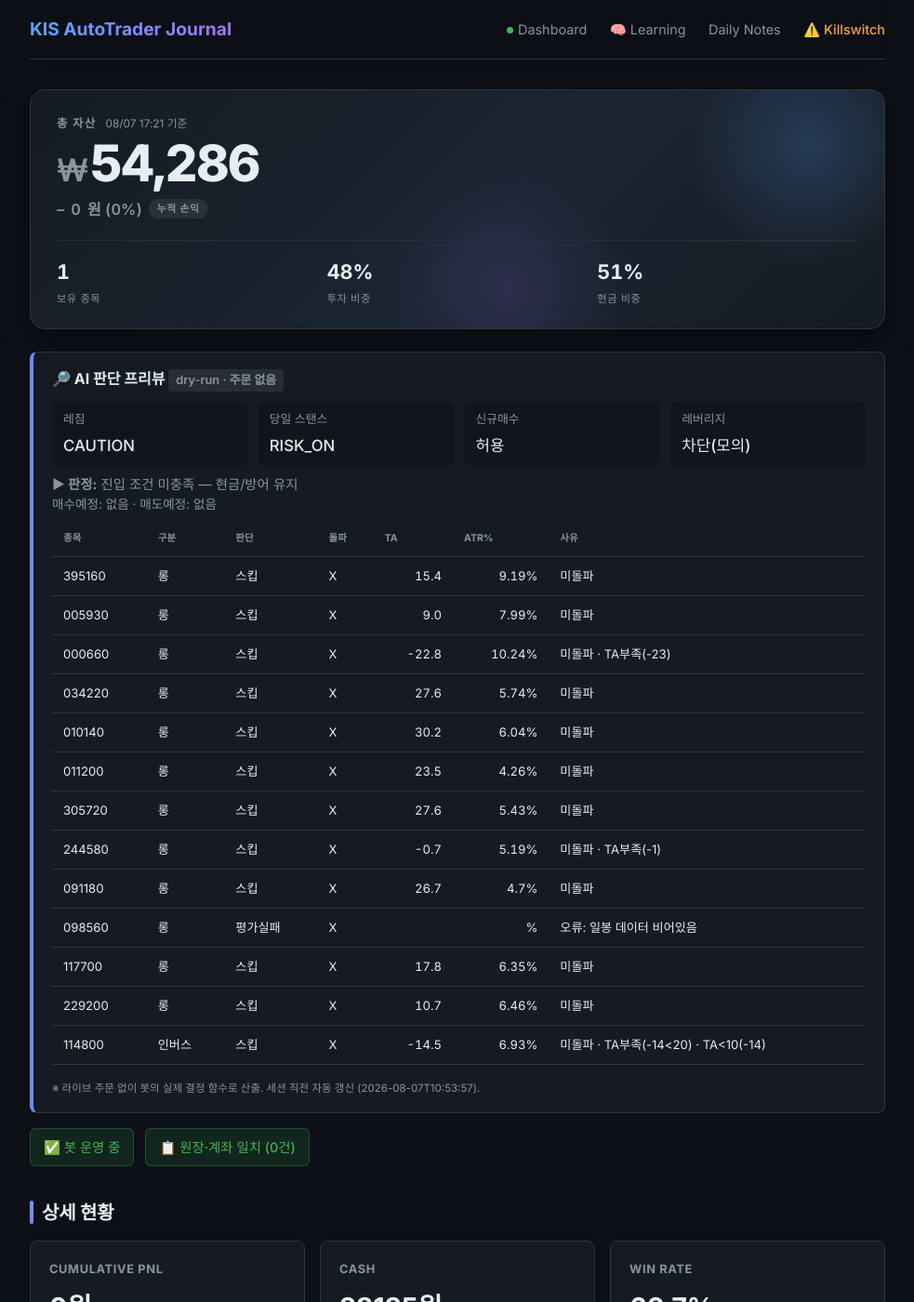
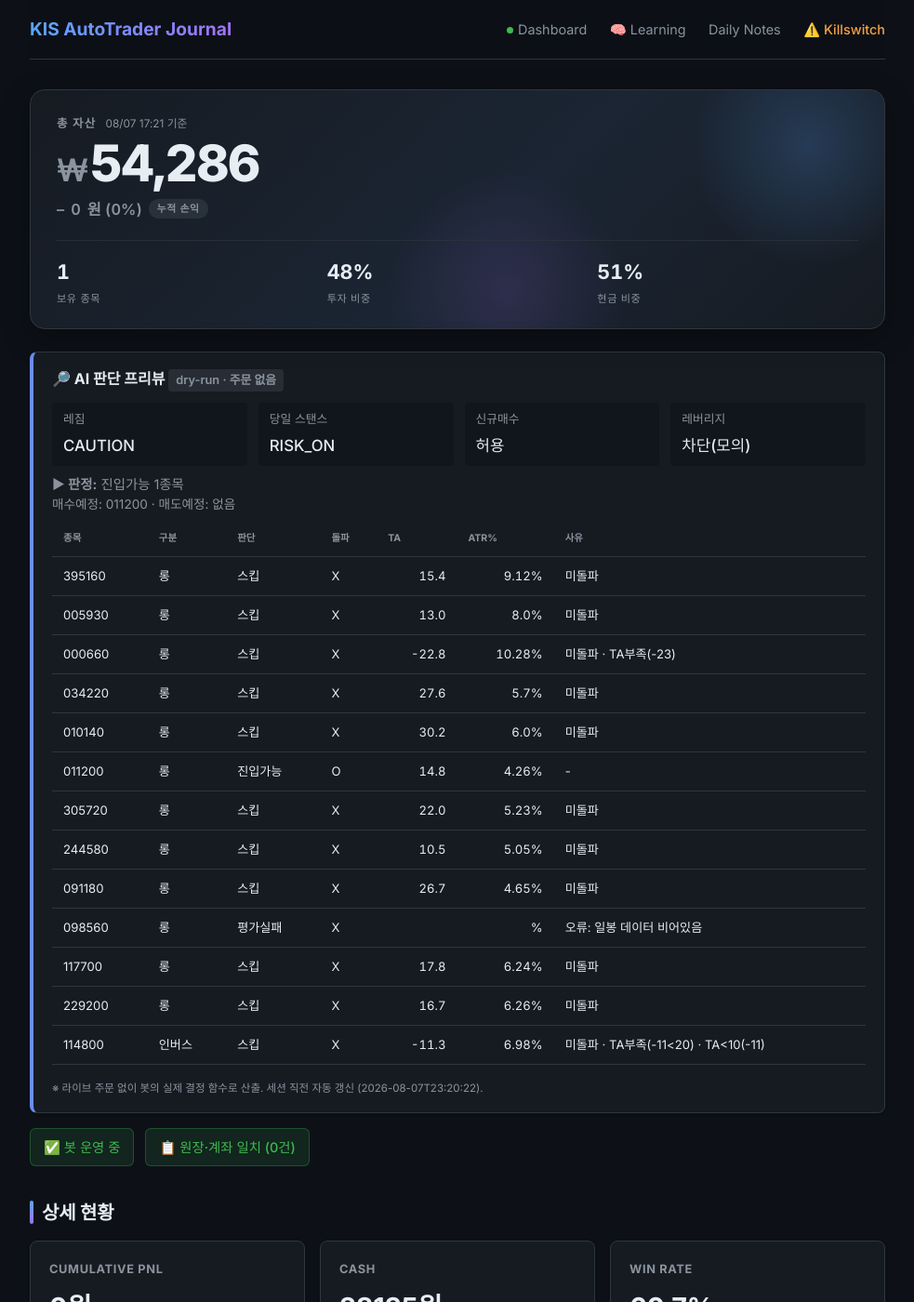
Before and after one commit to BudongJW/kis-trading-journal, a Jekyll site: the page built from index.html, in a window 1280 px wide and 1400 px high. Shown: the whole window at 93% size, without its empty margins (148-1131 px from the left). Built offline with Jekyll 4.4.1, drawn with Linux system fonts in a browser that asks for light colours; nearby versions of some CDN libraries.

Commit message:
auto: dry-run preview 08-07 14:21Z

```diff
--- a/_data/dry_run.json
+++ b/_data/dry_run.json
@@ -1,5 +1,5 @@
 {
-  "generated_at": "2026-08-07T10:53:57",
+  "generated_at": "2026-08-07T23:20:22",
   "mode": "DRY-RUN (읽기 전용, 주문 없음)",
   "market": {
     "regime": "CAUTION",
@@ -17,9 +17,19 @@
   },
   "account": {
     "cash": 28135,
-    "holdings_readable": "없음/조회실패"
+    "holdings_readable": {
+      "114800": 23
+    }
   },
-  "holdings_risk": [],
+  "holdings_risk": [
+    {
+      "symbol": "114800",
+      "qty": 23,
+      "price": 1137,
+      "would_sell": false,
+      "reason": ""
+    }
+  ],
   "entry_candidates": [
     {
       "symbol": "395160",
@@ -27,7 +37,7 @@
       "decision": "스킵",
       "breakout": false,
       "ta": 15.4,
-      "atr_pct": 9.19,
+      "atr_pct": 9.12,
       "fee_gate_ok": true,
       "why_skip": "미돌파"
     },
@@ -36,8 +46,8 @@
       "type": "롱",
       "decision": "스킵",
       "breakout": false,
-      "ta": 9.0,
-      "atr_pct": 7.99,
+      "ta": 13.0,
+      "atr_pct": 8.0,
       "fee_gate_ok": true,
       "why_skip": "미돌파"
     },
@@ -47,7 +57,7 @@
       "decision": "스킵",
       "breakout": false,
       "ta": -22.8,
-      "atr_pct": 10.24,
+      "atr_pct": 10.28,
       "fee_gate_ok": true,
       "why_skip": "미돌파 · TA부족(-23)"
     },
@@ -57,7 +67,7 @@
       "decision": "스킵",
       "breakout": false,
       "ta": 27.6,
-      "atr_pct": 5.74,
+      "atr_pct": 5.7,
       "fee_gate_ok": true,
       "why_skip": "미돌파"
     },
@@ -67,27 +77,27 @@
       "decision": "스킵",
       "breakout": false,
       "ta": 30.2,
-      "atr_pct": 6.04,
+      "atr_pct": 6.0,
       "fee_gate_ok": true,
       "why_skip": "미돌파"
     },
     {
       "symbol": "011200",
       "type": "롱",
-      "decision": "스킵",
-      "breakout": false,
-      "ta": 23.5,
+      "decision": "진입가능",
+      "breakout": true,
+      "ta": 14.8,
       "atr_pct": 4.26,
       "fee_gate_ok": true,
-      "why_skip": "미돌파"
+      "why_skip": "-"
     },
     {
       "symbol": "305720",
       "type": "롱",
       "decision": "스킵",
       "breakout": false,
-      "ta": 27.6,
-      "atr_pct": 5.43,
+      "ta": 22.0,
+      "atr_pct": 5.23,
       "fee_gate_ok": true,
       "why_skip": "미돌파"
     },
@@ -96,10 +106,10 @@
       "type": "롱",
       "decision": "스킵",
       "breakout": false,
-      "ta": -0.7,
-      "atr_pct": 5.19,
+      "ta": 10.5,
+      "atr_pct": 5.05,
       "fee_gate_ok": true,
-      "why_skip": "미돌파 · TA부족(-1)"
+      "why_skip": "미돌파"
     },
     {
       "symbol": "091180",
@@ -107,7 +117,7 @@
       "decision": "스킵",
       "breakout": false,
       "ta": 26.7,
-      "atr_pct": 4.7,
+      "atr_pct": 4.65,
       "fee_gate_ok": true,
       "why_skip": "미돌파"
     },
@@ -123,7 +133,7 @@
       "decision": "스킵",
       "breakout": false,
       "ta": 17.8,
-      "atr_pct": 6.35,
+      "atr_pct": 6.24,
       "fee_gate_ok": true,
       "why_skip": "미돌파"
     },
@@ -132,8 +142,8 @@
       "type": "롱",
       "decision": "스킵",
       "breakout": false,
-      "ta": 10.7,
-      "atr_pct": 6.46,
+      "ta": 16.7,
+      "atr_pct": 6.26,
       "fee_gate_ok": true,
       "why_skip": "미돌파"
     },
@@ -143,15 +153,15 @@
       "entry_via": "-",
       "decision": "스킵",
       "breakout": false,
-      "ta": -14.5,
-      "atr_pct": 6.93,
+      "ta": -11.3,
+      "atr_pct": 6.98,
       "fee_gate_ok": true,
-      "why_skip": "미돌파 · TA부족(-14<20) · TA<10(-14)"
+      "why_skip": "미돌파 · TA부족(-11<20) · TA<10(-11)"
     }
   ],
   "gap_recovery": {
     "enabled_live": true,
-    "now_kst": "10:54",
+    "now_kst": "23:20",
     "window": "09:00~09:20",
     "candidates": [
       {
@@ -159,7 +169,7 @@
         "name": "KODEX 미국나스닥100TR",
         "decision": "스킵",
         "gap_open_pct": 1.49,
-        "intraday_pct": -3.26,
+        "intraday_pct": -2.63,
         "in_window": false,
         "reason": "촉발 없음(오버나이트=normal≠aggressive_buy)"
       },
@@ -168,7 +178,7 @@
         "name": "삼성전자",
         "decision": "스킵",
         "gap_open_pct": 1.95,
-        "intraday_pct": -1.49,
+        "intraday_pct": -1.7,
         "in_window": false,
         "reason": "촉발 없음(오버나이트=normal≠aggressive_buy)"
       },
@@ -177,7 +187,7 @@
         "name": "SK하이닉스",
         "decision": "스킵",
         "gap_open_pct": 1.74,
-        "intraday_pct": -6.05,
+        "intraday_pct": -6.51,
         "in_window": false,
         "reason": "촉발 없음(오버나이트=normal≠aggressive_buy)"
       },
@@ -186,7 +196,7 @@
         "name": "LG디스플레이",
         "decision": "스킵",
         "gap_open_pct": 1.57,
-        "intraday_pct": -0.31,
+        "intraday_pct": 0.62,
         "in_window": false,
         "reason": "촉발 없음(오버나이트=normal≠aggressive_buy)"
       },
@@ -195,7 +205,7 @@
         "name": "삼성중공업",
         "decision": "스킵",
         "gap_open_pct": -0.23,
-        "intraday_pct": -0.68,
+        "intraday_pct": 0.0,
         "in_window": false,
         "reason": "촉발 없음(오버나이트=normal≠aggressive_buy)"
       },
@@ -204,7 +214,7 @@
         "name": "HMM",
         "decision": "스킵",
         "gap_open_pct": -0.93,
-        "intraday_pct": 1.42,
+        "intraday_pct": 2.83,
         "in_window": false,
         "reason": "촉발 없음(오버나이트=normal≠aggressive_buy)"
       },
@@ -213,7 +223,7 @@
         "name": "KODEX 2차전지",
         "decision": "스킵",
         "gap_open_pct": 3.51,
-        "intraday_pct": -1.57,
+        "intraday_pct": 2.15,
         "in_window": false,
         "reason": "촉발 없음(오버나이트=normal≠aggressive_buy)"
       },
@@ -222,7 +232,7 @@
         "name": "KODEX 바이오",
         "decision": "스킵",
         "gap_open_pct": -0.8,
-        "intraday_pct": -1.68,
+        "intraday_pct": 1.04,
         "in_window": false,
         "reason": "촉발 없음(오버나이트=normal≠aggressive_buy)"
       },
@@ -231,7 +241,7 @@
         "name": "KODEX 자동차",
         "decision": "스킵",
         "gap_open_pct": 0.0,
-        "intraday_pct": -1.42,
+        "intraday_pct": -0.09,
         "in_window": false,
         "reason": "촉발 없음(오버나이트=normal≠aggressive_buy)"
       },
@@ -249,7 +259,7 @@
         "name": "KODEX 철강",
         "decision": "스킵",
         "gap_open_pct": -0.68,
-        "intraday_pct": -2.74,
+        "intraday_pct": -0.91,
         "in_window": false,
         "reason": "촉발 없음(오버나이트=normal≠aggressive_buy)"
       },
@@ -258,7 +268,7 @@
         "name": "KODEX KOSDAQ150",
         "decision": "스킵",
         "gap_open_pct": 0.88,
-        "intraday_pct": -3.91,
+        "intraday_pct": -0.69,
         "in_window": false,
         "reason": "촉발 없음(오버나이트=normal≠aggressive_buy)"
       }
@@ -266,17 +276,17 @@
   },
   "morning_momentum": {
     "enabled_live": true,
-    "now_kst": "10:54",
+    "now_kst": "23:20",
     "window": "09:00~14:00",
     "up_th": 0.6,
     "down_th": 0.6,
     "benchmark": "069500",
-    "direction": "inverse",
-    "in_window": true,
-    "move_pct": -1.33,
-    "intraday_pct": -2.22,
-    "would_enter": true,
-    "reason": "하락 아침추세 (전일대비 -1.33%, 시가대비 -2.22%)"
+    "direction": "none",
+    "in_window": false,
+    "move_pct": -0.82,
+    "intraday_pct": -1.71,
+    "would_enter": false,
+    "reason": "윈도 밖(23:20∉09:00~14:00)"
   },
   "us_entry_candidates": [
     {
@@ -293,63 +303,65 @@
       "type": "long",
       "decision": "스킵",
       "breakout": false,
-      "ta": 7.5,
-      "atr_pct": 1.25,
-      "why_skip": "미돌파 · TA부족(+8)"
+      "ta": -6.9,
+      "atr_pct": 1.19,
+      "why_skip": "미돌파 · TA부족(-7)"
     },
     {
       "symbol": "XLF",
       "type": "long",
       "decision": "스킵",
       "breakout": false,
-      "ta": -3.2,
-      "atr_pct": 1.1,
-      "why_skip": "미돌파 · TA부족(-3)"
+      "ta": -24.7,
+      "atr_pct": 1.05,
+      "why_skip": "미돌파 · TA부족(-25)"
     },
     {
       "symbol": "SH",
       "type": "inverse",
       "decision": "스킵",
       "breakout": false,
-      "ta": 5.2,
-      "atr_pct": 1.1,
-      "why_skip": "미돌파 · TA부족(+5)"
+      "ta": 6.3,
+      "atr_pct": 1.06,
+      "why_skip": "미돌파 · TA부족(+6)"
     },
     {
       "symbol": "PSQ",
       "type": "inverse",
       "decision": "스킵",
       "breakout": false,
-      "ta": 3.2,
-      "atr_pct": 1.9,
-      "why_skip": "미돌파 · TA부족(+3)"
+      "ta": 15.3,
+      "atr_pct": 1.81,
+      "why_skip": "미돌파"
     },
     {
       "symbol": "TLT",
       "type": "defensive",
       "decision": "스킵",
       "breakout": false,
-      "ta": -4.9,
+      "ta": 8.5,
       "atr_pct": 0.56,
-      "why_skip": "미돌파 · TA부족(-5) · 수수료게이트"
+      "why_skip": "미돌파 · TA부족(+8) · 수수료게이트"
     },
     {
       "symbol": "SHY",
       "type": "defensive",
       "decision": "스킵",
       "breakout": false,
-      "ta": 11.1,
-      "atr_pct": 0.08,
-      "why_skip": "미돌파 · TA부족(+11) · 수수료게이트"
+      "ta": -3.8,
+      "atr_pct": 0.07,
+      "why_skip": "미돌파 · TA부족(-4) · 수수료게이트"
     }
   ],
   "us_summary": {
     "would_buy": []
   },
   "summary": {
-    "would_buy": [],
+    "would_buy": [
+      "011200"
+    ],
     "would_sell": [],
     "new_buys_blocked_by_stance": false,
-    "verdict": "진입 조건 미충족 — 현금/방어 유지"
+    "verdict": "진입가능 1종목"
   }
 }
```
